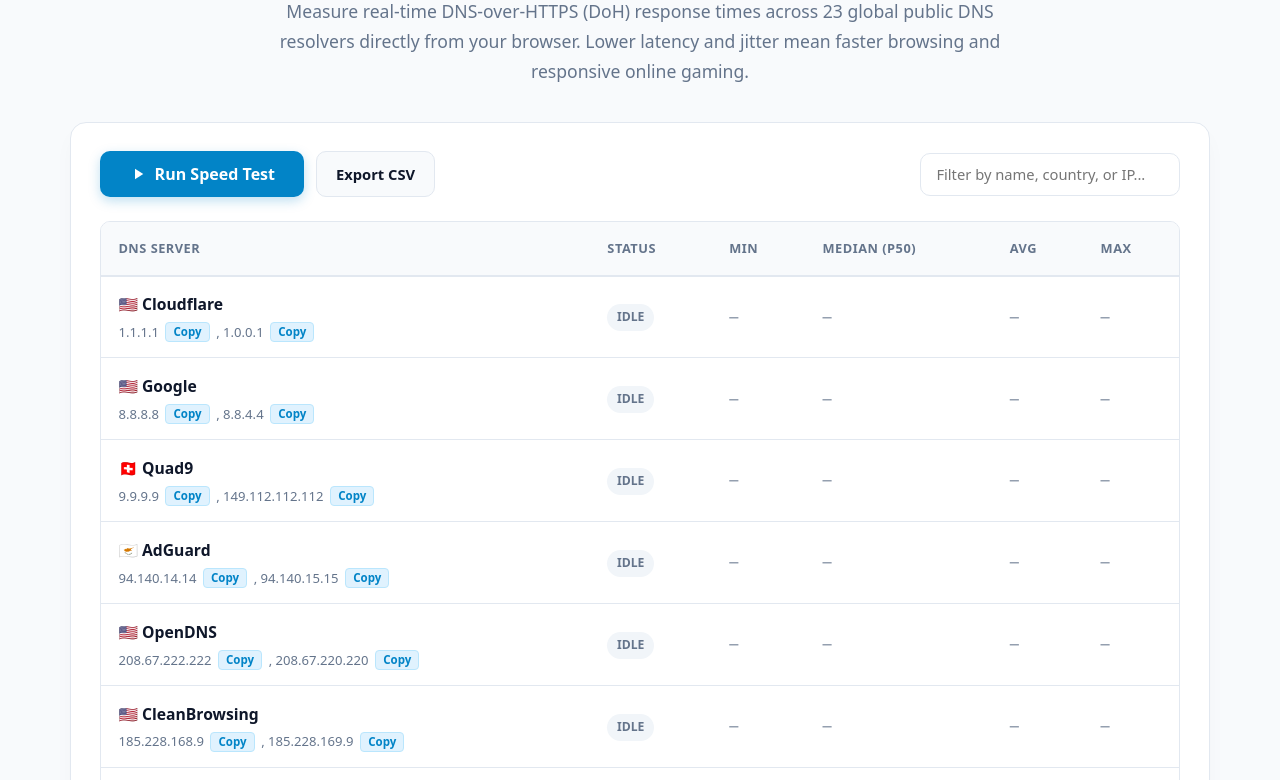
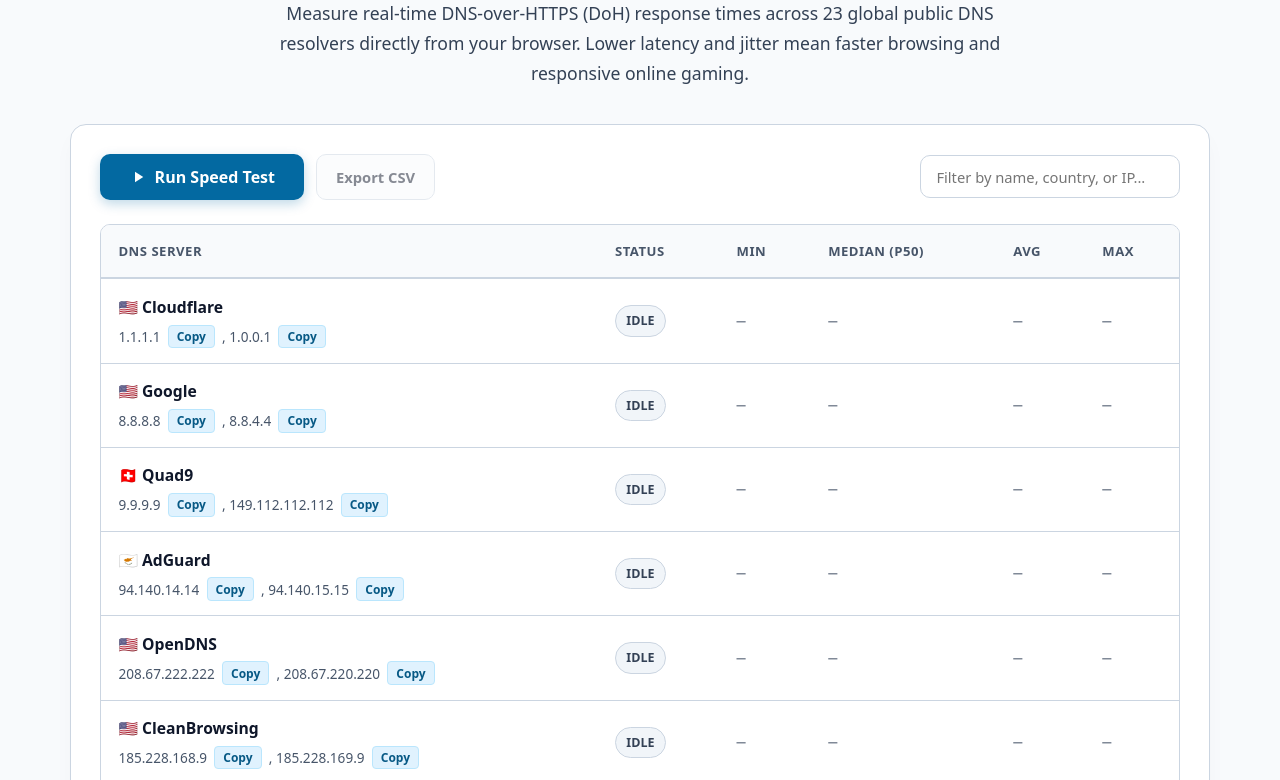
Before and after one commit to ahmedelazabdev/dnsspeedtest, a plain HTML site: page index.html in a window 1280 px wide. Shown: the part 225-1005 px from the top of the page. Drawn offline with Linux system fonts and the light colour scheme.

Commit message:
Update index.html

```diff
--- a/index.html
+++ b/index.html
@@ -91,18 +91,19 @@
 
     <style>
         :root {
-            --primary: #0284c7;
-            --primary-dark: #0369a1;
-            --accent: #10b981;
-            --warning: #f59e0b;
-            --danger: #ef4444;
+            /* WCAG AA Compliant Color Palette */
+            --primary: #0369a1;         /* Sky 700: 5.6:1 on white, 5.6:1 on #fff text */
+            --primary-dark: #075985;    /* Sky 800 */
+            --accent: #047857;         /* Emerald 700: 5.5:1 on white */
+            --warning: #b45309;        /* Amber 700: 4.6:1 on white */
+            --danger: #b91c1c;         /* Red 700: 5.6:1 on white */
             --bg-page: #f8fafc;
             --surface: #ffffff;
             --surface-hover: #f1f5f9;
-            --border: #e2e8f0;
-            --text-title: #0f172a;
-            --text-body: #334155;
-            --text-muted: #64748b;
+            --border: #cbd5e1;
+            --text-title: #0f172a;      /* Slate 900: 16.5:1 on white */
+            --text-body: #334155;       /* Slate 700: 8.9:1 on white */
+            --text-muted: #475569;      /* Slate 600: 6.9:1 on white */
             --radius-lg: 16px;
             --radius-md: 10px;
             --shadow: 0 10px 25px -5px rgba(0, 0, 0, 0.04);
@@ -117,14 +118,14 @@
         .brand svg { width: 28px; height: 28px; fill: var(--primary); }
         .nav-links { display: flex; gap: 1.5rem; list-style: none; }
         .nav-links a { text-decoration: none; color: var(--text-muted); font-weight: 600; font-size: 0.95rem; transition: color 0.2s; }
-        .nav-links a:hover, .nav-links a.active { color: var(--primary); }
+        .nav-links a:hover, .nav-links a.active { color: var(--primary); text-decoration: underline; text-underline-offset: 4px; }
 
         main { max-width: 1180px; width: 100%; margin: 2rem auto; padding: 0 1.25rem; flex: 1; }
 
         .hero { text-align: center; margin-bottom: 2.2rem; }
-        .hero-badge { display: inline-flex; align-items: center; gap: 0.4rem; background: #e0f2fe; color: #0369a1; font-size: 0.82rem; font-weight: 700; padding: 0.3rem 0.85rem; border-radius: 9999px; margin-bottom: 0.8rem; border: 1px solid #bae6fd; }
+        .hero-badge { display: inline-flex; align-items: center; gap: 0.4rem; background: #e0f2fe; color: #075985; font-size: 0.85rem; font-weight: 700; padding: 0.35rem 0.95rem; border-radius: 9999px; margin-bottom: 0.8rem; border: 1px solid #bae6fd; }
         .hero h1 { font-size: 2.4rem; font-weight: 900; color: var(--text-title); margin-bottom: 0.5rem; letter-spacing: -0.5px; }
-        .hero p { color: var(--text-muted); font-size: 1.1rem; max-width: 760px; margin: 0 auto; }
+        .hero p { color: var(--text-body); font-size: 1.1rem; max-width: 760px; margin: 0 auto; }
 
         /* Benchmark Tool Card */
         .tool-card { background: var(--surface); border: 1px solid var(--border); border-radius: var(--radius-lg); padding: 1.8rem; box-shadow: var(--shadow); margin-bottom: 3.5rem; }
@@ -132,12 +133,13 @@
         .toolbar { display: flex; justify-content: space-between; align-items: center; flex-wrap: wrap; gap: 1rem; margin-bottom: 1.5rem; }
         .btn-group { display: flex; gap: 0.75rem; align-items: center; flex-wrap: wrap; }
 
-        .btn-run { background: var(--primary); color: #fff; border: none; padding: 0.75rem 1.8rem; border-radius: var(--radius-md); font-size: 1rem; font-weight: 700; cursor: pointer; display: inline-flex; align-items: center; gap: 0.5rem; transition: all 0.2s; box-shadow: 0 4px 12px rgba(2, 132, 199, 0.25); }
+        .btn-run { background: var(--primary); color: #ffffff; border: none; padding: 0.75rem 1.8rem; border-radius: var(--radius-md); font-size: 1rem; font-weight: 700; cursor: pointer; display: inline-flex; align-items: center; gap: 0.5rem; transition: all 0.2s; box-shadow: 0 4px 12px rgba(3, 105, 161, 0.25); }
         .btn-run:hover { background: var(--primary-dark); transform: translateY(-1px); }
-        .btn-run:disabled { opacity: 0.6; cursor: not-allowed; transform: none; box-shadow: none; }
+        .btn-run:disabled { opacity: 0.65; cursor: not-allowed; transform: none; box-shadow: none; }
 
         .btn-csv { background: #f8fafc; border: 1px solid var(--border); color: var(--text-title); padding: 0.75rem 1.2rem; border-radius: var(--radius-md); font-size: 0.92rem; font-weight: 600; cursor: pointer; transition: all 0.2s; }
-        .btn-csv:hover { background: #e2e8f0; }
+        .btn-csv:hover:not(:disabled) { background: #e2e8f0; }
+        .btn-csv:disabled { opacity: 0.5; cursor: not-allowed; }
 
         .search-box { position: relative; min-width: 260px; }
         .search-box input { width: 100%; background: #ffffff; border: 1px solid var(--border); border-radius: var(--radius-md); padding: 0.65rem 0.95rem; color: var(--text-title); font-size: 0.92rem; outline: none; transition: border-color 0.2s; }
@@ -146,38 +148,39 @@
         /* Progress Bar */
         .progress-box { display: none; margin-bottom: 1.5rem; }
         .progress-bar-bg { background: #e2e8f0; height: 8px; border-radius: 4px; overflow: hidden; margin-top: 6px; }
-        .progress-bar-fill { background: linear-gradient(90deg, var(--primary), #38bdf8); height: 100%; width: 0%; transition: width 0.2s; }
+        .progress-bar-fill { background: linear-gradient(90deg, var(--primary), #0284c7); height: 100%; width: 0%; transition: width 0.2s; }
 
         /* Table */
         .table-wrap { overflow-x: auto; border: 1px solid var(--border); border-radius: var(--radius-md); }
         table.dns-table { width: 100%; border-collapse: collapse; text-align: left; font-size: 0.92rem; }
-        table.dns-table th { background: #f8fafc; color: var(--text-muted); font-size: 0.8rem; font-weight: 700; text-transform: uppercase; letter-spacing: 0.5px; padding: 0.95rem 1.1rem; border-bottom: 2px solid var(--border); white-space: nowrap; }
+        table.dns-table th { background: #f8fafc; color: var(--text-muted); font-size: 0.82rem; font-weight: 800; text-transform: uppercase; letter-spacing: 0.5px; padding: 0.95rem 1.1rem; border-bottom: 2px solid var(--border); white-space: nowrap; }
         table.dns-table td { padding: 0.9rem 1.1rem; border-bottom: 1px solid var(--border); vertical-align: middle; }
         table.dns-table tr:hover td { background: var(--surface-hover); }
 
         /* Fastest Server Highlight */
-        table.dns-table tr.fastest-row td { background: #f0fdf4 !important; }
-        table.dns-table tr.fastest-row { border-left: 4px solid #10b981; }
+        table.dns-table tr.fastest-row td { background: #ecfdf5 !important; }
+        table.dns-table tr.fastest-row { border-left: 5px solid #047857; }
 
-        .resolver-info { display: flex; flex-direction: column; gap: 0.2rem; }
-        .resolver-name { font-weight: 700; color: var(--text-title); display: flex; align-items: center; gap: 0.5rem; font-size: 0.98rem; }
-        .resolver-ips { font-size: 0.82rem; font-family: ui-monospace, SFMono-Regular, Menlo, monospace; color: var(--text-muted); display: flex; align-items: center; gap: 0.4rem; flex-wrap: wrap; }
+        .resolver-info { display: flex; flex-direction: column; gap: 0.25rem; }
+        .resolver-name { font-weight: 800; color: var(--text-title); display: flex; align-items: center; gap: 0.5rem; font-size: 0.98rem; }
+        .resolver-ips { font-size: 0.85rem; font-family: ui-monospace, SFMono-Regular, Menlo, monospace; color: var(--text-muted); display: flex; align-items: center; gap: 0.45rem; flex-wrap: wrap; }
 
-        .btn-copy { background: #e0f2fe; border: 1px solid #bae6fd; color: var(--primary); border-radius: 4px; padding: 0.1rem 0.45rem; font-size: 0.72rem; font-weight: 600; cursor: pointer; transition: all 0.15s; }
+        .btn-copy { background: #e0f2fe; border: 1px solid #bae6fd; color: #075985; border-radius: 4px; padding: 0.15rem 0.5rem; font-size: 0.75rem; font-weight: 700; cursor: pointer; transition: all 0.15s; }
         .btn-copy:hover { background: var(--primary); color: #ffffff; }
 
-        .badge-fastest { background: #10b981; color: #ffffff; font-size: 0.72rem; font-weight: 800; padding: 0.15rem 0.55rem; border-radius: 9999px; display: inline-flex; align-items: center; gap: 0.25rem; letter-spacing: 0.3px; }
+        .badge-fastest { background: #047857; color: #ffffff; font-size: 0.75rem; font-weight: 800; padding: 0.2rem 0.6rem; border-radius: 9999px; display: inline-flex; align-items: center; gap: 0.25rem; letter-spacing: 0.3px; }
 
         .stat-val { font-family: ui-monospace, SFMono-Regular, Menlo, monospace; font-size: 0.95rem; font-weight: 700; font-variant-numeric: tabular-nums; }
-        .stat-val.fast { color: #059669; }
-        .stat-val.moderate { color: #d97706; }
-        .stat-val.slow { color: #dc2626; }
+        .stat-val.fast { color: var(--accent); }
+        .stat-val.moderate { color: var(--warning); }
+        .stat-val.slow { color: var(--danger); }
         .stat-val.pending { color: var(--text-muted); font-weight: 400; }
 
-        .pill-status { font-size: 0.76rem; font-weight: 700; padding: 0.2rem 0.6rem; border-radius: 9999px; text-transform: uppercase; display: inline-flex; align-items: center; }
-        .pill-stable { background: #dcfce7; color: #15803d; border: 1px solid #bbf7d0; }
-        .pill-testing { background: #e0f2fe; color: #0284c7; }
-        .pill-failed { background: #fee2e2; color: #b91c1c; }
+        .pill-status { font-size: 0.78rem; font-weight: 800; padding: 0.25rem 0.65rem; border-radius: 9999px; text-transform: uppercase; display: inline-flex; align-items: center; }
+        .pill-idle { background: #f1f5f9; color: #334155; border: 1px solid #cbd5e1; }
+        .pill-stable { background: #dcfce7; color: #166534; border: 1px solid #86efac; }
+        .pill-testing { background: #e0f2fe; color: #075985; border: 1px solid #bae6fd; }
+        .pill-failed { background: #fee2e2; color: #991b1b; border: 1px solid #fca5a5; }
 
         /* SEO Long Article */
         .seo-box { background: var(--surface); border: 1px solid var(--border); border-radius: var(--radius-lg); padding: 2.8rem 2.4rem; margin-bottom: 3.5rem; box-shadow: var(--shadow); }
@@ -186,7 +189,7 @@
         .seo-box p { margin-bottom: 1.2rem; font-size: 1.02rem; text-align: justify; }
         .seo-box ul, .seo-box ol { padding-left: 2rem; margin-bottom: 1.5rem; }
         .seo-box li { margin-bottom: 0.55rem; }
-        .seo-box code { background: #f1f5f9; padding: 0.2rem 0.45rem; border-radius: 4px; font-family: ui-monospace, monospace; color: #0369a1; font-size: 0.9em; }
+        .seo-box code { background: #f1f5f9; padding: 0.2rem 0.45rem; border-radius: 4px; font-family: ui-monospace, monospace; color: #075985; font-size: 0.9em; border: 1px solid #e2e8f0; }
 
         footer { background: var(--surface); border-top: 1px solid var(--border); padding: 2.2rem 1.5rem; margin-top: auto; }
         .footer-inner { max-width: 1180px; margin: 0 auto; display: flex; justify-content: space-between; align-items: center; flex-wrap: wrap; gap: 1rem; }
@@ -209,7 +212,7 @@
     <header>
         <div class="nav-wrap">
             <a href="/" class="brand">
-                <svg viewBox="0 0 24 24"><path d="M12 2C6.48 2 2 6.48 2 12s4.48 10 10 10 10-4.48 10-10S17.52 2 12 2zm-1 17.93c-3.95-.49-7-3.85-7-7.93 0-.62.08-1.21.21-1.79L9 15v1c0 1.1.9 2 2 2v1.93zm6.9-2.54c-.26-.81-1-1.39-1.9-1.39h-1v-3c0-.55-.45-1-1-1H8v-2h2c.55 0 1-.45 1-1V7h2c1.1 0 2-.9 2-2v-.41c2.93 1.19 5 4.06 5 7.41 0 2.08-.8 3.97-2.1 5.39z"/></svg>
+                <svg viewBox="0 0 24 24" aria-hidden="true"><path d="M12 2C6.48 2 2 6.48 2 12s4.48 10 10 10 10-4.48 10-10S17.52 2 12 2zm-1 17.93c-3.95-.49-7-3.85-7-7.93 0-.62.08-1.21.21-1.79L9 15v1c0 1.1.9 2 2 2v1.93zm6.9-2.54c-.26-.81-1-1.39-1.9-1.39h-1v-3c0-.55-.45-1-1-1H8v-2h2c.55 0 1-.45 1-1V7h2c1.1 0 2-.9 2-2v-.41c2.93 1.19 5 4.06 5 7.41 0 2.08-.8 3.97-2.1 5.39z"/></svg>
                 <span>DNS Speed Test</span>
             </a>
             <ul class="nav-links">
@@ -231,18 +234,18 @@
             <div class="toolbar">
                 <div class="btn-group">
                     <button class="btn-run" id="startBtn">
-                        <svg width="18" height="18" viewBox="0 0 24 24" fill="currentColor"><path d="M8 5v14l11-7z"/></svg>
+                        <svg width="18" height="18" viewBox="0 0 24 24" fill="currentColor" aria-hidden="true"><path d="M8 5v14l11-7z"/></svg>
                         <span>Run Speed Test</span>
                     </button>
                     <button class="btn-csv" id="exportBtn" disabled>Export CSV</button>
                 </div>
                 <div class="search-box">
-                    <input type="text" id="searchInput" placeholder="Filter by name, country, or IP...">
+                    <input type="text" id="searchInput" placeholder="Filter by name, country, or IP..." aria-label="Filter DNS servers">
                 </div>
             </div>
 
             <div class="progress-box" id="progressBox">
-                <div style="display:flex; justify-content:space-between; font-size:0.85rem; font-weight:600; color:var(--text-muted); margin-bottom:4px;">
+                <div style="display:flex; justify-content:space-between; font-size:0.85rem; font-weight:700; color:var(--text-body); margin-bottom:4px;">
                     <span id="progressStatus">Starting benchmark...</span>
                     <span id="progressPercent">0%</span>
                 </div>
@@ -255,12 +258,12 @@
                 <table class="dns-table">
                     <thead>
                         <tr>
-                            <th>DNS Server</th>
-                            <th>Status</th>
-                            <th>Min</th>
-                            <th>Median (P50)</th>
-                            <th>Avg</th>
-                            <th>Max</th>
+                            <th scope="col">DNS Server</th>
+                            <th scope="col">Status</th>
+                            <th scope="col">Min</th>
+                            <th scope="col">Median (P50)</th>
+                            <th scope="col">Avg</th>
+                            <th scope="col">Max</th>
                         </tr>
                     </thead>
                     <tbody id="tableBody">
@@ -310,14 +313,14 @@
     <footer>
         <div class="footer-inner">
             <div class="footer-brand">DNS <span>Speed Test</span></div>
-            <div class="footer-copy">&copy;  DNS Speed Test &mdash; Real-time client-side DNS benchmarking.</div>
+            <div class="footer-copy">&copy; DNS Speed Test &mdash; Real-time client-side DNS benchmarking.</div>
         </div>
     </footer>
 
     <div id="toast">Copied to clipboard! &check;</div>
 
     <script>
-        // 23 Reliable, Active Global DNS Resolvers (failing providers removed)
+        // 23 Reliable, Active Global DNS Resolvers
         const dnsResolvers = [
             { flag: "🇺🇸", name: "Cloudflare", ip1: "1.1.1.1", ip2: "1.0.0.1", endpoint: "https://cloudflare-dns.com/dns-query" },
             { flag: "🇺🇸", name: "Google", ip1: "8.8.8.8", ip2: "8.8.4.4", endpoint: "https://dns.google/dns-query" },
@@ -423,7 +426,7 @@
                     tr.className = "fastest-row";
                 }
 
-                let statusHtml = `<span class="pill-status" style="background:#f1f5f9; color:#64748b">Idle</span>`;
+                let statusHtml = `<span class="pill-status pill-idle">Idle</span>`;
                 if (item.testing) {
                     statusHtml = `<span class="pill-status pill-testing">Probing...</span>`;
                 } else if (item.status === "Stable") {
@@ -447,8 +450,8 @@
                             </div>
                             <div class="resolver-ips">
                                 <span>${item.ip1}</span>
-                                <button class="btn-copy" onclick="copyIp('${item.ip1}')">Copy</button>
-                                ${item.ip2 ? `<span>, ${item.ip2}</span><button class="btn-copy" onclick="copyIp('${item.ip2}')">Copy</button>` : ''}
+                                <button class="btn-copy" onclick="copyIp('${item.ip1}')" aria-label="Copy ${item.ip1}">Copy</button>
+                                ${item.ip2 ? `<span>, ${item.ip2}</span><button class="btn-copy" onclick="copyIp('${item.ip2}')" aria-label="Copy ${item.ip2}">Copy</button>` : ''}
                             </div>
                         </div>
                     </td>
@@ -465,12 +468,11 @@
         renderTable();
         searchInput.addEventListener("input", renderTable);
 
-        // Robust Probe Engine with Dual-Fallback (Standard Fetch + No-CORS Fallback)
+        // Probe Engine with dual-fallback
         async function probeServer(endpoint) {
             const sep = endpoint.includes("?") ? "&" : "?";
             const url = `${endpoint}${sep}dns=${globalQueryB64}`;
 
-            // Try 1: Standard fetch
             const controller = new AbortController();
             const timer = setTimeout(() => controller.abort(), 4000);
             const t0 = performance.now();
@@ -485,7 +487,6 @@
                 return Math.round(performance.now() - t0);
             } catch (err) {
                 clearTimeout(timer);
-                // Fallback to opaque probe if browser blocks cross-origin reading
                 if (err.name !== "AbortError") {
                     try {
                         const c2 = new AbortController();
@@ -513,7 +514,6 @@
             progressBox.style.display = "block";
             progressBar.style.width = "0%";
 
-            // Clear previous fastest mark
             stateData.forEach(item => item.isFastest = false);
 
             const total = stateData.length;
@@ -546,7 +546,6 @@
                     item.max = Math.max(...samples);
                     item.avg = samples.reduce((a, b) => a + b, 0) / samples.length;
 
-                    // Compute Median
                     samples.sort((a, b) => a - b);
                     const mid = Math.floor(samples.length / 2);
                     item.median = samples.length % 2 !== 0 ? samples[mid] : (samples[mid - 1] + samples[mid]) / 2;
@@ -561,14 +560,12 @@
                 renderTable();
             }
 
-            // Auto-sort table by lowest Avg Latency
             stateData.sort((a, b) => {
                 if (a.avg === null) return 1;
                 if (b.avg === null) return -1;
                 return a.avg - b.avg;
             });
 
-            // Mark the fastest resolver
             const winner = stateData.find(item => item.avg !== null);
             if (winner) {
                 winner.isFastest = true;
```
